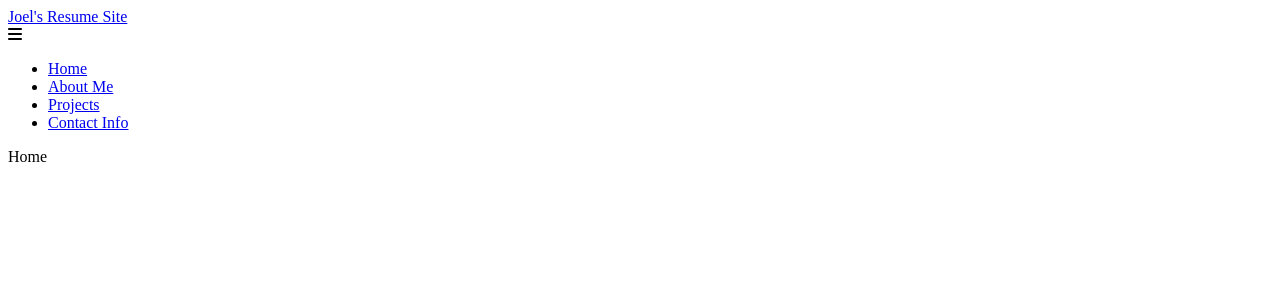
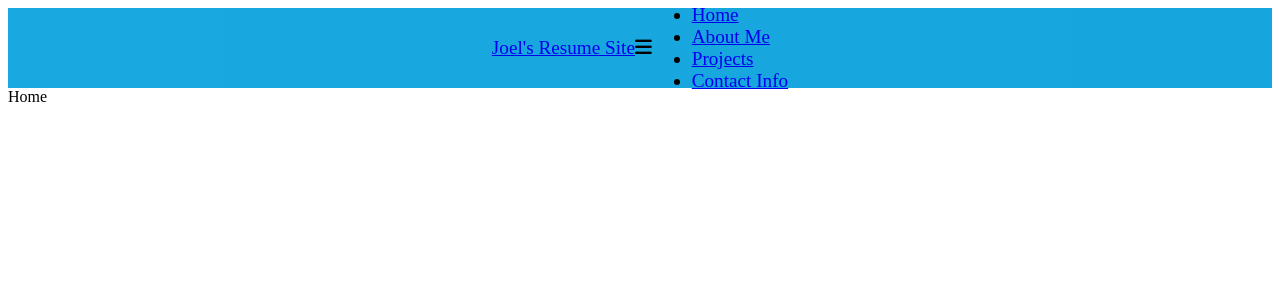
Before and after one commit to JoeliRosas20/portfolio-site, a React (Vite) app: page / in a window 1280 px wide. Shown: the top 300 px of the page. Built offline with nearby package versions, Linux system fonts and the light colour scheme.

Commit message:
Started adding to NavBar CSS

```diff
--- a/src/components/Navbar.css
+++ b/src/components/Navbar.css
@@ -0,0 +1,19 @@
+.navbar{
+    background: linear-gradient(90deg, rgb(25, 168, 224) 0%, rgb(23, 165, 222) 100%);
+    height: 80px;
+    display: flex;
+    justify-content: center;
+    align-items: center;
+    font-size: 1.2rem;
+    position: sticky;
+    top: 0;
+    z-index: 999;
+}
+
+.navbar-container{
+    display: flex;
+    justify-content: center;
+    align-items: center;
+    height: 80px;
+    max-width: 1500px;
+}
--- a/src/components/Navbar.tsx
+++ b/src/components/Navbar.tsx
@@ -1,5 +1,6 @@
 import React, { useState } from "react";
 import { Link } from "react-router-dom";
+import './Navbar.css'
 
 function Navbar() {
     const [click, setClick] = useState(false)
```
